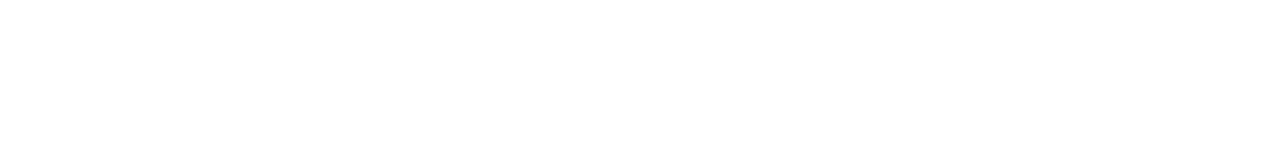
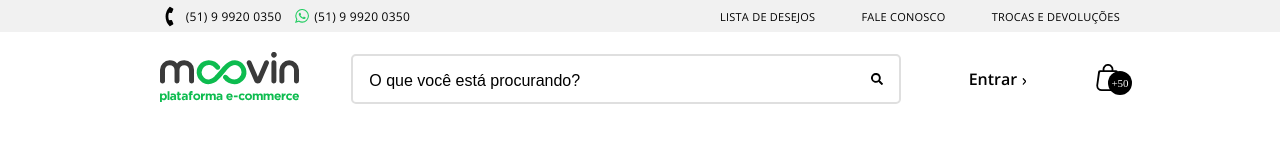
Before and after one commit to andersonBenedetti/moovin-teste, a plain HTML site: page frontend-html-master/index.html in a window 1280 px wide. Drawn offline with nearby package versions, Linux system fonts and the light colour scheme.

Commit message:
add files

```diff
--- /dev/null
+++ b/frontend-html-master/css/font.css
@@ -0,0 +1,15 @@
+@import url('https://fonts.googleapis.com/css2?family=DM+Sans:wght@400;500;700&family=Merriweather:wght@400;700&family=Montserrat:wght@400;700&family=Open+Sans:wght@400;500;600;700&display=swap');
+
+.regular {
+  font-family: 'Open Sans', sans-serif;
+}
+
+.bold {
+  font-family: 'Open Sans', sans-serif;
+  font-weight: 700;
+}
+
+.optionRegular {
+  font-family: 'Open Sans', sans-serif;
+  font-weight: 600;
+}
--- /dev/null
+++ b/frontend-html-master/css/style.css
@@ -0,0 +1,186 @@
+* {
+  margin: 0;
+  padding: 0;
+  box-sizing: border-box;
+  font-size: 100%;
+}
+a {
+  text-decoration: none;
+  cursor: pointer;
+}
+
+li {
+  list-style: none;
+}
+
+button {
+  box-shadow: none;
+}
+
+html,
+body {
+  height: 100vh;
+  width: 100%;
+}
+
+.bg-primary {
+  background-color: #f1f1f1;
+  height: 32px;
+  margin-bottom: 20px;
+  padding-top: 6px;
+}
+
+.container {
+  margin: 0 auto;
+  width: 960px;
+}
+
+.infos {
+  width: 100%;
+  display: flex;
+  align-items: center;
+  justify-content: space-between;
+}
+
+.contact {
+  display: flex;
+  justify-content: space-between;
+  letter-spacing: 0.24px;
+}
+
+.numbers {
+  width: 250px;
+  font-size: 12px;
+}
+
+.numbers p {
+  display: flex;
+  align-items: center;
+}
+
+.numbers p img {
+  margin-right: 5px;
+}
+
+.helpers {
+  width: 400px;
+  font-size: 11px;
+}
+
+header {
+  display: flex;
+  align-items: center;
+  justify-content: space-between;
+  position: relative;
+}
+
+.logo img {
+  width: 139px;
+}
+
+.search {
+  background: #ffffff no-repeat padding-box;
+  border: 2px solid #dfdfdf;
+  border-radius: 5px;
+  width: 550px;
+  height: 50px;
+  display: flex;
+  justify-content: space-around;
+}
+
+.search input {
+  border: 0;
+  color: #000000;
+  width: 500px;
+  height: 50px;
+  background: transparent;
+  margin-left: 15px;
+}
+
+.search input::placeholder {
+  color: #000000;
+}
+
+.search input:focus,
+input:focus {
+  box-shadow: 0 0 0 0;
+  outline: 0;
+}
+
+.search img {
+  width: 12px;
+  margin-right: 15px;
+}
+
+.menu li a {
+  color: #000000;
+}
+
+#drop-active {
+  position: relative;
+  padding: 10px;
+  font-size: 16px;
+  cursor: pointer;
+  padding: 15px;
+  color: #000000;
+}
+
+#arrow {
+  transform: rotate(-90deg);
+  margin-bottom: 2px;
+}
+
+nav {
+  display: none;
+}
+
+.dropdown {
+  position: absolute;
+  z-index: 200;
+  top: 40px;
+  margin-left: -70px;
+  box-shadow: 0px 0px 6px #00000033;
+  background-color: #ffffff;
+  border-radius: 5px;
+  width: 175px;
+  padding: 20px 0 20px 0;
+  text-align: center;
+  cursor: pointer;
+  font-size: 15px;
+  line-height: 30px;
+}
+
+.dropdown li a:hover {
+  color: #0dbc4f;
+}
+
+nav.active {
+  display: block !important;
+  transition: 0.3s;
+}
+
+#arrow.active {
+  transform: none !important;
+  transition: 0.3s;
+}
+
+.shopping img {
+  width: 24px;
+  height: 27px;
+}
+
+.shopping::after {
+  content: '+50';
+  color: #ffffff;
+  font-size: 11px;
+  text-align: center;
+  width: 24px;
+  height: 24px;
+  background: #000000;
+  border-radius: 50%;
+  z-index: 200;
+  position: absolute;
+  margin-top: 7px;
+  margin-left: -12px;
+  line-height: 24px;
+}
--- a/frontend-html-master/index.html
+++ b/frontend-html-master/index.html
@@ -7,10 +7,59 @@
 
     <title>Moovin</title>
     <meta name="description" content="Moovin">
+    <link rel="stylesheet" type="text/css" href="./css/font.css">
+    <link rel="stylesheet" type="text/css" href="./css/style.css">
 </head>
 
 <body>
-    <!-- Write your code here -->
+
+    <div class="bg-primary">
+        <div class="container">
+            <div class="infos regular">
+                <div class="contact numbers">
+                    <p id="phone">
+                        <img src="./img/phone.svg" />
+                        (51) 9 9920 0350
+                    </p>
+                    <p id="whats">
+                        <img src="./img/whats.svg" />
+                        (51) 9 9920 0350
+                    </p>
+                </div>
+                <div class="contact helpers">
+                    <p>LISTA DE DESEJOS</p>
+                    <p>FALE CONOSCO</p>
+                    <p>TROCAS E DEVOLUÇÕES</p>
+                </div>
+            </div>
+        </div>
+    </div>
+    <header class="container">
+        <div class="logo">
+            <img src="./img/logo.svg" alt="Logo Moovin">
+        </div>
+        <div class="search regular">
+            <input type="text" placeholder="O que você está procurando?">
+            <img src="./img/search.svg" alt="search">
+        </div>
+        <div class="menu">
+            <a id="drop-active" class="optionRegular" href="#">Entrar
+                <img id="arrow" src="./img/chevron-down.svg" alt="arrow">
+            </a>
+            <nav id="nav">
+                <ul class="dropdown">
+                    <li class="bold"><a href="#">Minha conta</a></li>
+                    <li class="optionRegular"><a href="#">Meus pedidos</a></li>
+                    <li class="optionRegular"><a href="#">lista de desejos</a></li>
+                </ul>
+            </nav>
+        </div>
+        <div class="shopping">
+            <img src="./img/Path 1.svg" alt="shopping">
+        </div>
+    </header>
+
+    <script type="text/javascript" src="./js/script.js"></script>
 </body>
 
 </html>
--- /dev/null
+++ b/frontend-html-master/js/script.js
@@ -0,0 +1,18 @@
+const dropActive = document.getElementById('drop-active');
+const nav = document.getElementById('nav');
+const arrow = document.getElementById('arrow');
+console.log(arrow);
+
+function addOver() {
+  nav.classList.add('active');
+  arrow.classList.add('active');
+}
+function addOut() {
+  nav.classList.remove('active');
+  arrow.classList.remove('active');
+}
+
+dropActive.addEventListener('mouseover', addOver);
+dropActive.addEventListener('mouseout', addOut);
+nav.addEventListener('mouseover', addOver);
+nav.addEventListener('mouseout', addOut);
```
Also changed, not shown: frontend-html-master/img/Path 1.svg (added), frontend-html-master/img/chevron-down.svg (added), frontend-html-master/img/logo.svg (added), frontend-html-master/img/phone.svg (added), frontend-html-master/img/search.svg (added), frontend-html-master/img/whats.svg (added), 2 other files.
